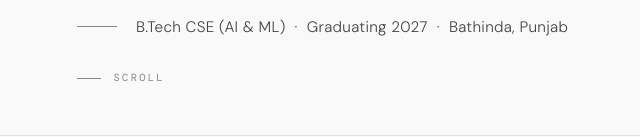
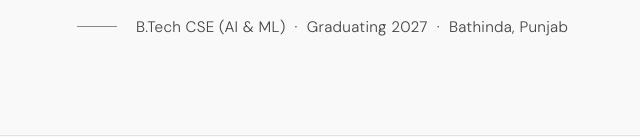
Before and after one commit to mandeeep03/My-Portfolio, a plain HTML site: page index.html in a window 1280 px wide. Shown: the part 664-801 px from the top of the page, 0-640 px from the left. Drawn offline with nearby package versions, Linux system fonts and the light colour scheme; a web font is replaced by a local one.

Commit message:
fix: remove scroll

```diff
--- a/index.html
+++ b/index.html
@@ -484,7 +484,6 @@
 
 <header>
     <div class="hero-bg-text">MB</div>
-    <div class="hero-scroll"><span>Scroll</span></div>
     <p class="hero-label">Full Stack Developer</p>
     <h1 class="hero-name">Mandeep<br>Bhatt</h1>
     <div class="hero-sub">
```
